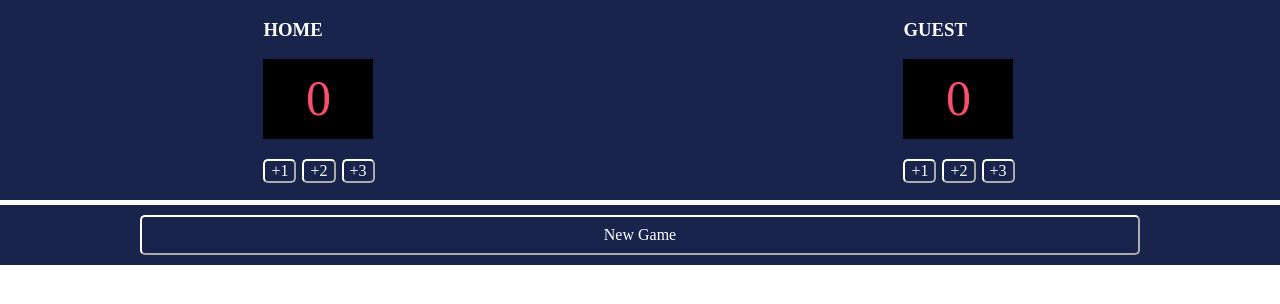
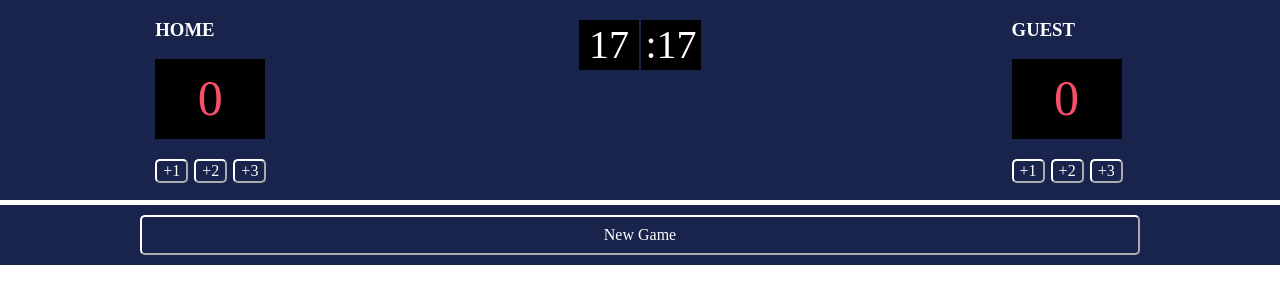
Before and after one commit to fulyaertay/basic-projects-javascript, a website built with Vite: page solo-project-basketball-scoreboard/index.html in a window 1280 px wide. Built offline with nearby package versions, Linux system fonts and the light colour scheme.

Commit message:
added time content

```diff
--- a/solo-project-basketball-scoreboard/index.css
+++ b/solo-project-basketball-scoreboard/index.css
@@ -26,6 +26,41 @@ body {
     border-color: white;
     border-radius: 5px;
 }
+#time-counter1{
+    width:60px;
+    height:50px;
+    display: flex;
+    justify-content: center;
+    align-items: center;
+    background-color: black;
+    margin-bottom: 20px;
+    color:whigte;
+    font-size: 40px;
+    margin-top: 20px;
+    margin-right: 2px;
+
+
+}
+#time-counter2{
+    width:60px;
+    height:50px;
+    display: flex;
+    justify-content: center;
+    align-items: center;
+    background-color: black;
+    margin-bottom: 20px;
+    color:whigte;
+    font-size: 40px;
+    margin-top: 20px;
+    flex-direction: column;
+
+
+}
+.time-content{
+    display: flex;
+    justify-content: space-around;;
+}
+
 #home-counter{
     width:110px;
     height:80px;
--- a/solo-project-basketball-scoreboard/index.html
+++ b/solo-project-basketball-scoreboard/index.html
@@ -18,6 +18,13 @@
             <button id="home-2" onclick="homeAdd2()">+2</button>
             <button id="home-3" onclick="homeAdd3()">+3</button>
           </div>
+        </div>
+      </div>
+      <div>
+        <div class="time-content">
+          <div id="time-counter1">17</div>
+          <div id="time-counter2">:17</div>
+
         </div>
       </div>
       <div>
```
